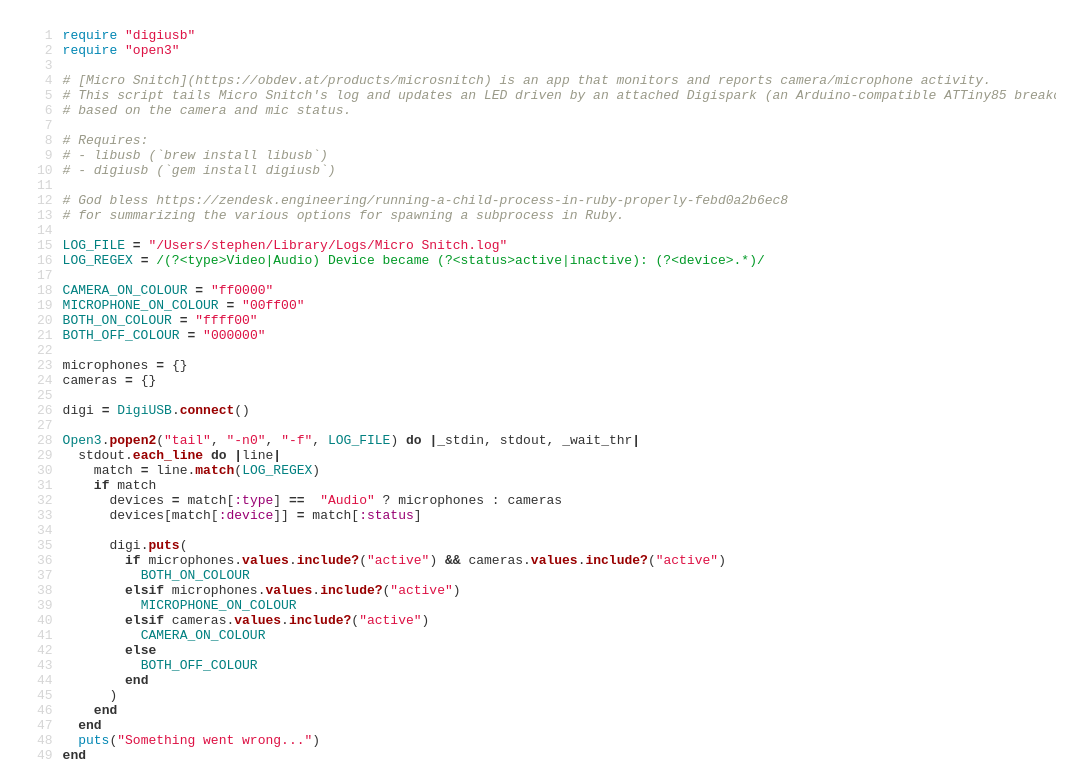
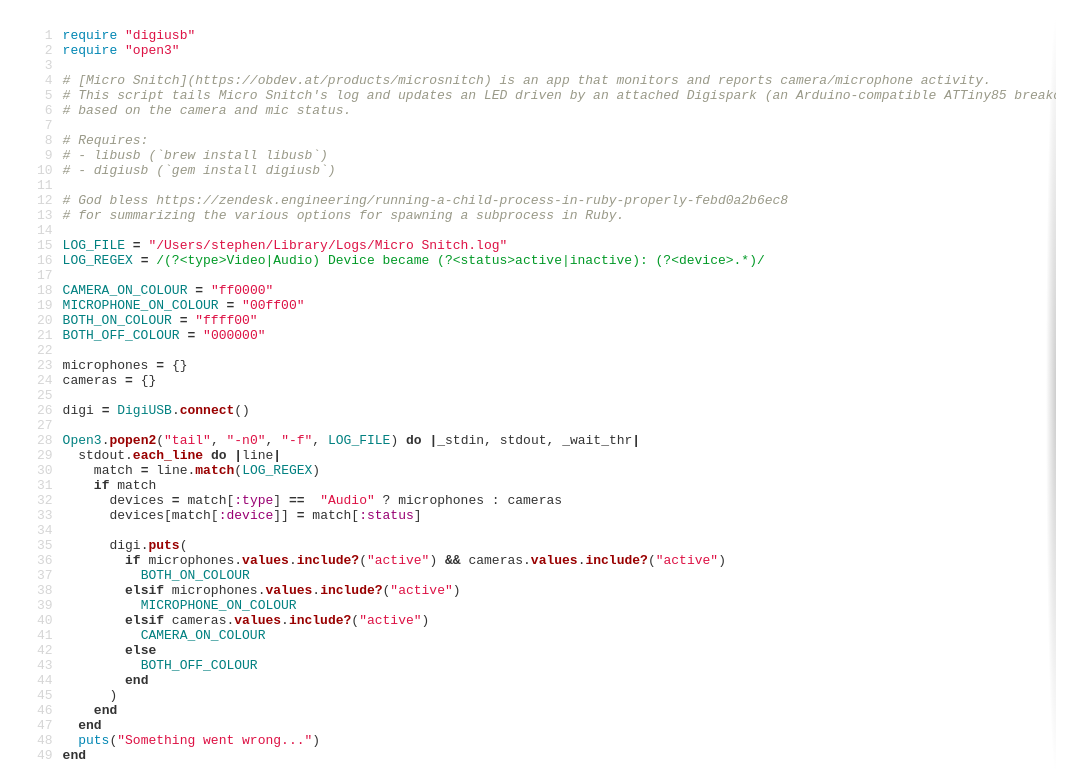
Before and after one commit to sjahu/sjahu.github.io, a Jekyll site: the page built from blog/_posts/2022-04-24-on-air-light.md, in a window 1280 px wide. Shown: the part 3367-4137 px from the top of the page, without its empty margins (96-1183 px from the left). Built offline with Jekyll 4.4.1, drawn with Linux system fonts in a browser that asks for light colours.

Commit message:
Add scroll shadows for code blocks

```diff
--- /dev/null
+++ b/_sass/scroll-shadows.scss
@@ -0,0 +1,53 @@
+/* Based on https://lea.verou.me/2012/04/background-attachment-local/ */
+.scroll-shadows, .highlight {
+  --bgcolor: 255, 255, 255;
+  --shadowcolor: 0, 0, 0;
+  --shadowthickness: 10px;
+
+  --bgsolid: rgb(var(--bgcolor));
+  --bgtrans: rgba(var(--bgcolor), 0);
+  --shadowsolid: rgba(var(--shadowcolor), 0.2);
+  --shadowtrans: rgba(var(--shadowcolor), 0);
+
+  background:
+    linear-gradient(to right, var(--bgsolid) 30%, var(--bgtrans)) 0 0,
+    radial-gradient(farthest-side at 0 50%, var(--shadowsolid), var(--shadowtrans)) 0 0,
+
+    linear-gradient(to left, var(--bgsolid) 30%, var(--bgtrans)) 100% 0,
+    radial-gradient(farthest-side at 100% 50%, var(--shadowsolid), var(--shadowtrans)) 100% 0,
+
+    linear-gradient(to bottom, var(--bgsolid) 30%, var(--bgtrans)) 0 0,
+    radial-gradient(farthest-side at 50% 0, var(--shadowsolid), var(--shadowtrans)) 0 0,
+
+    linear-gradient(to top, var(--bgsolid) 30%, var(--bgtrans)) 0 100%,
+    radial-gradient(farthest-side at 50% 100%, var(--shadowsolid), var(--shadowtrans)) 0 100%;
+
+  background-size:
+    calc(var(--shadowthickness)*3) 100%,
+    var(--shadowthickness) 100%,
+
+    calc(var(--shadowthickness)*3) 100%,
+    var(--shadowthickness) 100%,
+
+    100% calc(var(--shadowthickness)*3),
+    100% var(--shadowthickness),
+
+    100% calc(var(--shadowthickness)*3),
+    100% var(--shadowthickness);
+
+  background-attachment:
+    local,
+    scroll,
+
+    local,
+    scroll,
+
+    local,
+    scroll,
+
+    local,
+    scroll;
+
+  background-repeat: no-repeat;
+  background-color: var(--bgsolid);
+}
--- a/assets/css/style.scss
+++ b/assets/css/style.scss
@@ -6,3 +6,4 @@
 @import "default";
 @import "post";
 @import "fonts";
+@import "scroll-shadows";
```
